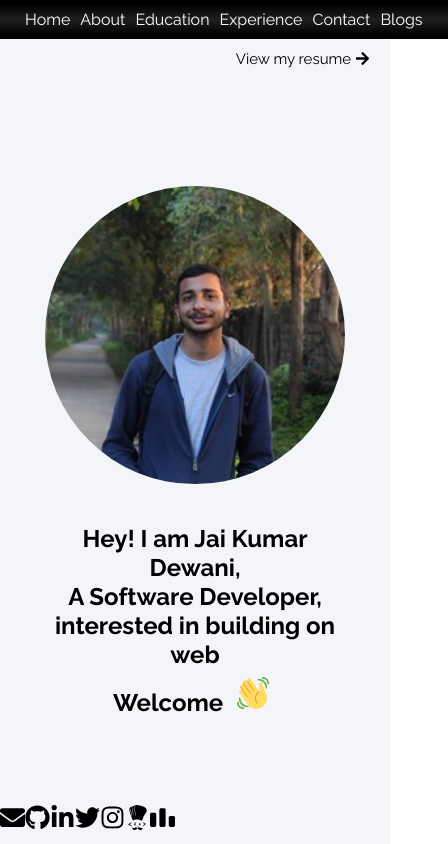
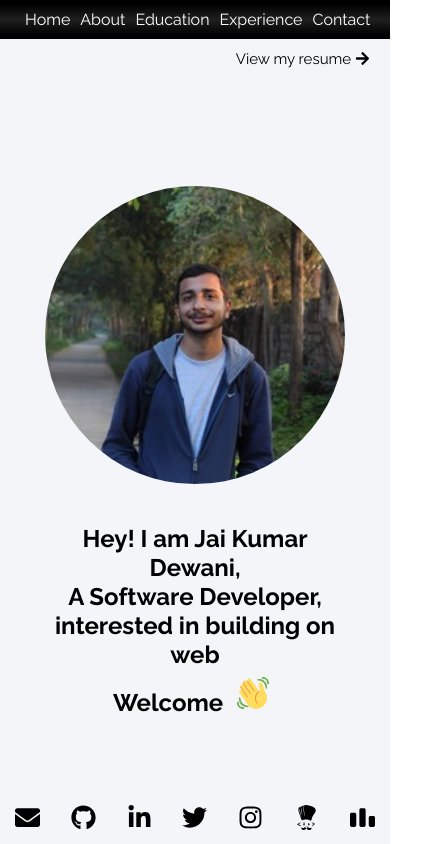
Before and after one commit to jai-dewani/me, a React (Create React App) app: page /#/ in a window 390 px wide. Shown: the whole page, 448 px wide, since content can reach past the window. Built offline with nearby package versions, Linux system fonts and the light colour scheme; the HTML template or start-up script is replaced by a standard one.

Commit message:
Fixing responsive issues in mobile mode

```diff
--- a/src/App.css
+++ b/src/App.css
@@ -23,8 +23,9 @@ body{
 }
 nav
 {
-  padding: 0px 20px 0px 20px ;
-  width: 15%;
+  display: flex;
+  justify-content: center;
+  align-items: center;
   min-width: min-content;
   flex:var(--sidebar-flex);
   background: rgb(0,0,0);
@@ -32,7 +33,7 @@ nav
 }
 .condiv
 {
-  padding: 100px 200px;
+  padding: 8% 10% 0 10%;
   background-color: #f4f5f9;
   flex:var(--condiv-flex);
 }
@@ -63,7 +64,7 @@ nav ul{
 }
 nav ul li
 {
-  margin:40px;
+  margin: 40px 10px;
 }
 a
 {
@@ -217,8 +218,7 @@ h1,h2,h3,h4,p{
   {
     padding: 0 10px;
     flex:var(--sidebar-flex);
-    max-width: 100%;
-    /* width: 90vw; */
+    min-width: auto;
     background: rgb(0,0,0);
     background: linear-gradient(180deg, rgba(0,0,0,1) 10%, rgba(20,20,20,0.95) 50%, rgba(0,0,0,1) 90%);
   }
@@ -238,7 +238,7 @@ h1,h2,h3,h4,p{
   .social
   {
     left:0;
-    /* width: 100vw; */
+    width: 100vw;
     display: flex;
     justify-content: space-around;
     margin-top: 10px;
--- a/src/contents/Experience.js
+++ b/src/contents/Experience.js
@@ -24,15 +24,15 @@ class Experience extends Component {
 				<h1 className="subtopic">My Experience</h1>
 				<Expcard title="FullStack Intern | Carl Zeiss"
 					where="Work from home (Banglore)"
-					from="Jan 2021" to="June 2021"
+					from="January 2021" to="June 2021"
 					points={this.zeiss} />
 				<Expcard title="Workshop Trainer Intern"
 					where="Directi Camp, IIIT Naya Raipur"
-					from="May '19" to="June '19"
+					from="May 2019" to="June 2019"
 					points={this.directi} />
 				<Expcard title="Co-Founder at TSOC"
 					where="IIIT Naya Raipur"
-					from="Jan '18" to=""
+					from="January 2018" to="April 2020"
 					points={this.tsoc} />
 
 			</div>
```
